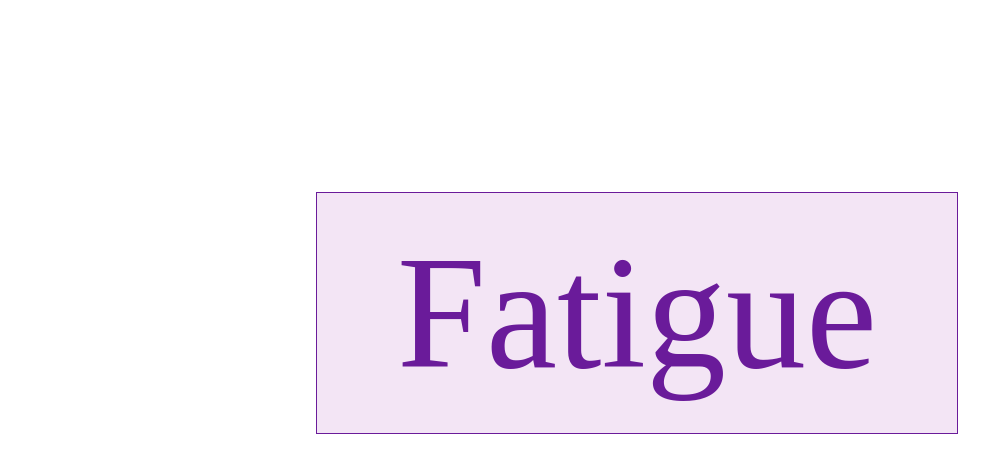
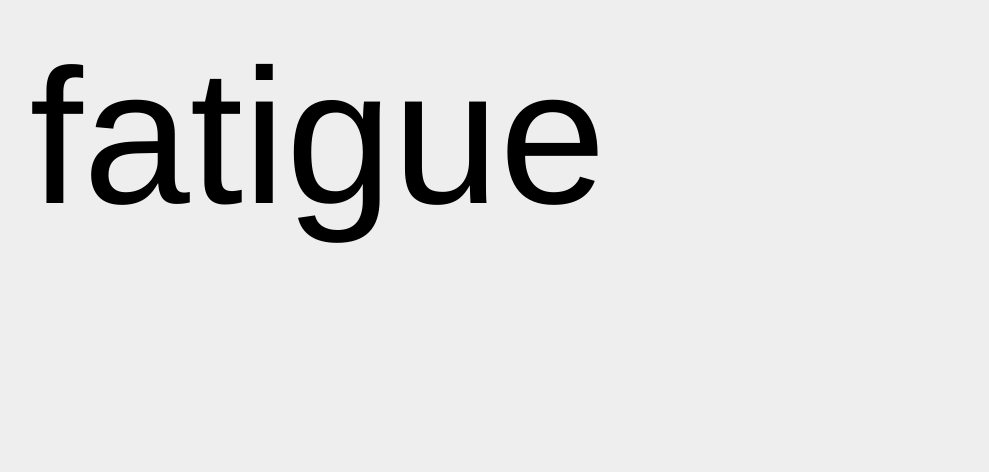
Before and after one commit to tarrsalah/blpt, a website with bundled scripts: page index.html in a window 1280 px wide. Shown: the whole page, without its empty margins (4-993 px from the left). Built offline with nearby package versions, Linux system fonts and the light colour scheme; files whose address does not match are found by name.

Commit message:
less default content.

```diff
--- a/index.html
+++ b/index.html
@@ -2,11 +2,11 @@
 <html lang="en">
   <head>
     <meta charset="UTF-8"/>
-    <title>Document</title>
+    <title>fatigue</title>
     <link rel="stylesheet" href="./dist/styles.css">
   </head>
   <body>
-    <h1>fatigue</h1>
+    <h1 class="fatigue">fatigue</h1>
   </body>
   <script src="./dist/scripts.js"></script>
 </html>
--- a/src/styles/style.less
+++ b/src/styles/style.less
@@ -1,34 +1,18 @@
-//------------------------------
-// mixins
-//------------------------------
-
-.mb {
-    border: 1px solid rgba(0, 0, 0, 0.2);
+html {
+    box-sizing: border-box;
 }
 
-@font-face {
-    font-family: 'Inconsolata Regular';
-    src: url("../dist/fonts/Inconsolata-Regular.ttf");
+*, *:before, *:after {
+                 box-sizing: inherit;
 }
 
-@color: #6A1B9A;
-@background: #F3E5F5;
-
-h1 {
-    font-family: 'Inconsolata Regular';
-    font-size: 10em;
+body {
+    height: 100%;
+    background-color: #eee;
+}
+.fatigue {
+    margin: 2vw;
+    font-family: "Helvetica", "Arial", "sans-serif";
     font-weight: 100;
-    text-transform: capitalize;
-    border: 1px solid @color;
-    padding: 0;
-    margin: 0;
-    position: absolute;
-    top: ~"calc(50vh - 1.3em )";
-    left: ~"calc(50% - 2em)";
-    width: 4em;
-    height: 1.5em;
-    line-height: 1.5em;
-    text-align: center;
-    color: @color;
-    background-color: @background;
+    font-size: 15vw;
 }
```
Also changed, not shown: Readme.md, dist/fonts/Inconsolata-Regular.ttf (deleted), dist/scripts.js (deleted), dist/styles.css (deleted), icon.png (deleted), package.json (indentation only), 3 other files.
